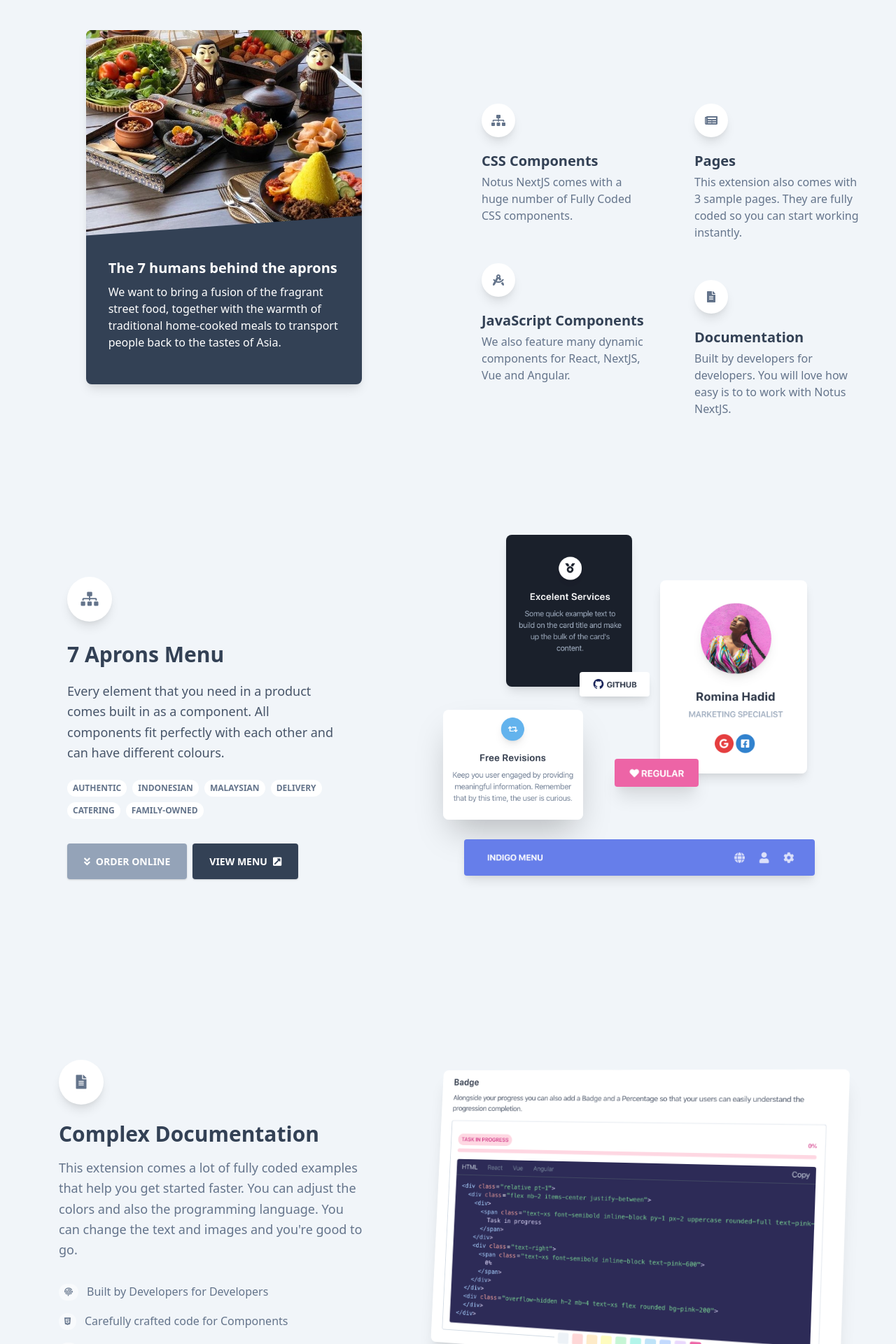
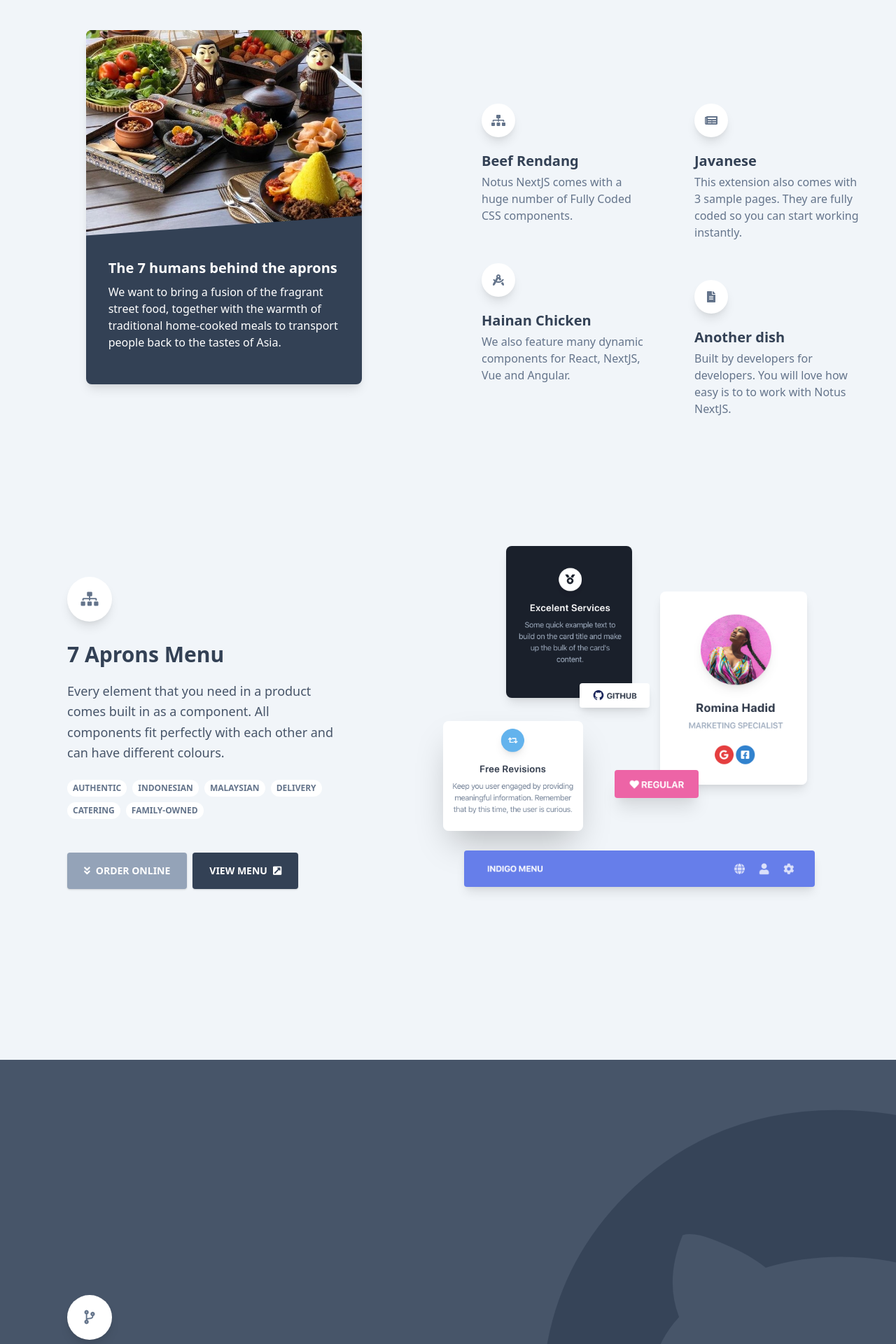
Before and after one commit to timeitel/7aprons-next, a Next.js app: page / in a window 1280 px wide. Shown: the part 880-2800 px from the top of the page at 70% size. Built offline with nearby package versions, Linux system fonts and the light colour scheme.

Commit message:
wip: update copy

```diff
--- /dev/null
+++ b/components/OnlineOrder/index.js
@@ -0,0 +1 @@
+export * from "./OnlineOrder";
--- a/pages/index.js
+++ b/pages/index.js
@@ -31,16 +31,16 @@ export default function Index() {
                 Using common, Asian ingredients to ensure we convey the
                 authenticity of flavours into our meals.
               </p>
-              <div className="mt-12">
+              <div className="mt-12 flex flex-wrap">
                 <a
                   href="#menu"
-                  className="get-started text-white font-bold px-6 py-4 rounded outline-none focus:outline-none mr-1 mb-1 bg-blueGray-400 active:bg-blueGray-500 uppercase text-sm shadow hover:shadow-lg ease-linear transition-all duration-150"
+                  className="flex items-center whitespace-nowrap get-started text-white font-bold px-6 py-4 rounded outline-none focus:outline-none mr-1 mb-1 bg-blueGray-400 active:bg-blueGray-500 uppercase text-sm shadow hover:shadow-lg ease-linear transition-all duration-150"
                 >
                   View Menu
                 </a>
                 <a
                   href="#order"
-                  className="github-star ml-1 text-white font-bold px-6 py-4 rounded outline-none focus:outline-none mr-1 mb-1 bg-blueGray-700 active:bg-blueGray-600 uppercase text-sm shadow hover:shadow-lg"
+                  className="flex items-center whitespace-nowrap github-star ml-1 text-white font-bold px-6 py-4 rounded outline-none focus:outline-none mr-1 mb-1 bg-blueGray-700 active:bg-blueGray-600 uppercase text-sm shadow hover:shadow-lg"
                 >
                   Order Online
                 </a>
@@ -120,7 +120,7 @@ export default function Index() {
                         <i className="fas fa-sitemap"></i>
                       </div>
                       <h6 className="text-xl mb-1 font-semibold">
-                        CSS Components
+                        Beef Rendang
                       </h6>
                       <p className="mb-4 text-blueGray-500">
                         Notus NextJS comes with a huge number of Fully Coded CSS
@@ -134,7 +134,7 @@ export default function Index() {
                         <i className="fas fa-drafting-compass"></i>
                       </div>
                       <h6 className="text-xl mb-1 font-semibold">
-                        JavaScript Components
+                        Hainan Chicken
                       </h6>
                       <p className="mb-4 text-blueGray-500">
                         We also feature many dynamic components for React,
@@ -149,7 +149,7 @@ export default function Index() {
                       <div className="text-blueGray-500 p-3 text-center inline-flex items-center justify-center w-12 h-12 mb-5 shadow-lg rounded-full bg-white">
                         <i className="fas fa-newspaper"></i>
                       </div>
-                      <h6 className="text-xl mb-1 font-semibold">Pages</h6>
+                      <h6 className="text-xl mb-1 font-semibold">Javanese</h6>
                       <p className="mb-4 text-blueGray-500">
                         This extension also comes with 3 sample pages. They are
                         fully coded so you can start working instantly.
@@ -162,7 +162,7 @@ export default function Index() {
                         <i className="fas fa-file-alt"></i>
                       </div>
                       <h6 className="text-xl mb-1 font-semibold">
-                        Documentation
+                        Another dish
                       </h6>
                       <p className="mb-4 text-blueGray-500">
                         Built by developers for developers. You will love how
@@ -211,10 +211,10 @@ export default function Index() {
                 </span>
               </div>
 
-              <div className="mt-6">
+              <div className="mt-6 flex flex-wrap">
                 <a
                   href="#menu"
-                  className="get-started text-white font-bold px-6 py-4 rounded outline-none focus:outline-none mr-1 mb-1 bg-blueGray-400 active:bg-blueGray-500 uppercase text-sm shadow hover:shadow-lg ease-linear transition-all duration-150"
+                  className="flex items-center whitespace-nowrap get-started text-white font-bold px-6 py-4 rounded outline-none focus:outline-none mr-1 mb-1 bg-blueGray-400 active:bg-blueGray-500 uppercase text-sm shadow hover:shadow-lg ease-linear transition-all duration-150"
                 >
                   <i
                     className="fas fa-angle-double-down mr-2"
@@ -225,7 +225,7 @@ export default function Index() {
                 <a
                   href="img/march-menu.jpg"
                   target="_blank"
-                  className="github-star ml-1 text-white font-bold px-6 py-4 rounded outline-none focus:outline-none mr-1 mb-1 bg-blueGray-700 active:bg-blueGray-600 uppercase text-sm shadow hover:shadow-lg"
+                  className="flex items-center whitespace-nowrap github-star ml-1 text-white font-bold px-6 py-4 rounded outline-none focus:outline-none mr-1 mb-1 bg-blueGray-700 active:bg-blueGray-600 uppercase text-sm shadow hover:shadow-lg"
                 >
                   View Menu
                   <i
@@ -268,149 +268,6 @@ export default function Index() {
                   src="/img/component-btn-pink.png"
                   className="w-full align-middle rounded absolute shadow-xl max-w-120-px left-195-px top-95-px"
                 />
-              </div>
-            </div>
-          </div>
-        </div>
-
-        <div className="container mx-auto px-4 pb-32 pt-48">
-          <div className="items-center flex flex-wrap">
-            <div className="w-full md:w-5/12 ml-auto px-12 md:px-4">
-              <div className="md:pr-12">
-                <div className="text-blueGray-500 p-3 text-center inline-flex items-center justify-center w-16 h-16 mb-6 shadow-lg rounded-full bg-white">
-                  <i className="fas fa-file-alt text-xl"></i>
-                </div>
-                <h3 className="text-3xl font-semibold">
-                  Complex Documentation
-                </h3>
-                <p className="mt-4 text-lg leading-relaxed text-blueGray-500">
-                  This extension comes a lot of fully coded examples that help
-                  you get started faster. You can adjust the colors and also the
-                  programming language. You can change the text and images and
-                  you're good to go.
-                </p>
-                <ul className="list-none mt-6">
-                  <li className="py-2">
-                    <div className="flex items-center">
-                      <div>
-                        <span className="text-xs font-semibold inline-block py-1 px-2 uppercase rounded-full text-blueGray-500 bg-blueGray-50 mr-3">
-                          <i className="fas fa-fingerprint"></i>
-                        </span>
-                      </div>
-                      <div>
-                        <h4 className="text-blueGray-500">
-                          Built by Developers for Developers
-                        </h4>
-                      </div>
-                    </div>
-                  </li>
-                  <li className="py-2">
-                    <div className="flex items-center">
-                      <div>
-                        <span className="text-xs font-semibold inline-block py-1 px-2 uppercase rounded-full text-blueGray-500 bg-blueGray-50 mr-3">
-                          <i className="fab fa-html5"></i>
-                        </span>
-                      </div>
-                      <div>
-                        <h4 className="text-blueGray-500">
-                          Carefully crafted code for Components
-                        </h4>
-                      </div>
-                    </div>
-                  </li>
-                  <li className="py-2">
-                    <div className="flex items-center">
-                      <div>
-                        <span className="text-xs font-semibold inline-block py-1 px-2 uppercase rounded-full text-blueGray-500 bg-blueGray-50 mr-3">
-                          <i className="far fa-paper-plane"></i>
-                        </span>
-                      </div>
-                      <div>
-                        <h4 className="text-blueGray-500">
-                          Dynamic Javascript Components
-                        </h4>
-                      </div>
-                    </div>
-                  </li>
-                </ul>
-              </div>
-            </div>
-
-            <div className="w-full md:w-6/12 mr-auto px-4 pt-24 md:pt-0">
-              <img
-                alt="..."
-                className="max-w-full rounded-lg shadow-xl"
-                style={{
-                  transform:
-                    "scale(1) perspective(1040px) rotateY(-11deg) rotateX(2deg) rotate(2deg)",
-                }}
-                src="/img/documentation.png"
-              />
-            </div>
-          </div>
-        </div>
-
-        <div className="justify-center text-center flex flex-wrap mt-24">
-          <div className="w-full md:w-6/12 px-12 md:px-4">
-            <h2 className="font-semibold text-4xl">Beautiful Example Pages</h2>
-            <p className="text-lg leading-relaxed mt-4 mb-4 text-blueGray-500">
-              Notus NextJS is a completly new product built using our past
-              experience in web templates. Take the examples we made for you and
-              start playing with them.
-            </p>
-          </div>
-        </div>
-      </section>
-
-      <section className="block relative z-1 bg-blueGray-600">
-        <div className="container mx-auto">
-          <div className="justify-center flex flex-wrap">
-            <div className="w-full lg:w-12/12 px-4  -mt-24">
-              <div className="flex flex-wrap">
-                <div className="w-full lg:w-4/12 px-4">
-                  <h5 className="text-xl font-semibold pb-4 text-center">
-                    Login Page
-                  </h5>
-                  <Link href="/auth/login">
-                    <div className="hover:-mt-4 relative flex flex-col min-w-0 break-words bg-white w-full mb-6 shadow-lg rounded-lg ease-linear transition-all duration-150">
-                      <img
-                        alt="..."
-                        className="align-middle border-none max-w-full h-auto rounded-lg"
-                        src="/img/login.jpg"
-                      />
-                    </div>
-                  </Link>
-                </div>
-
-                <div className="w-full lg:w-4/12 px-4">
-                  <h5 className="text-xl font-semibold pb-4 text-center">
-                    Profile Page
-                  </h5>
-                  <Link href="/profile">
-                    <div className="hover:-mt-4 relative flex flex-col min-w-0 break-words bg-white w-full mb-6 shadow-lg rounded-lg ease-linear transition-all duration-150">
-                      <img
-                        alt="..."
-                        className="align-middle border-none max-w-full h-auto rounded-lg"
-                        src="/img/profile.jpg"
-                      />
-                    </div>
-                  </Link>
-                </div>
-
-                <div className="w-full lg:w-4/12 px-4">
-                  <h5 className="text-xl font-semibold pb-4 text-center">
-                    Landing Page
-                  </h5>
-                  <Link href="/landing">
-                    <div className="hover:-mt-4 relative flex flex-col min-w-0 break-words bg-white w-full mb-6 shadow-lg rounded-lg ease-linear transition-all duration-150">
-                      <img
-                        alt="..."
-                        className="align-middle border-none max-w-full h-auto rounded-lg"
-                        src="/img/landing.jpg"
-                      />
-                    </div>
-                  </Link>
-                </div>
               </div>
             </div>
           </div>
```
Also changed, not shown: components/OnlineOrder/OnlineOrder.js (added, +20 -0 lines), public/img/ingredients.jpg (added).
